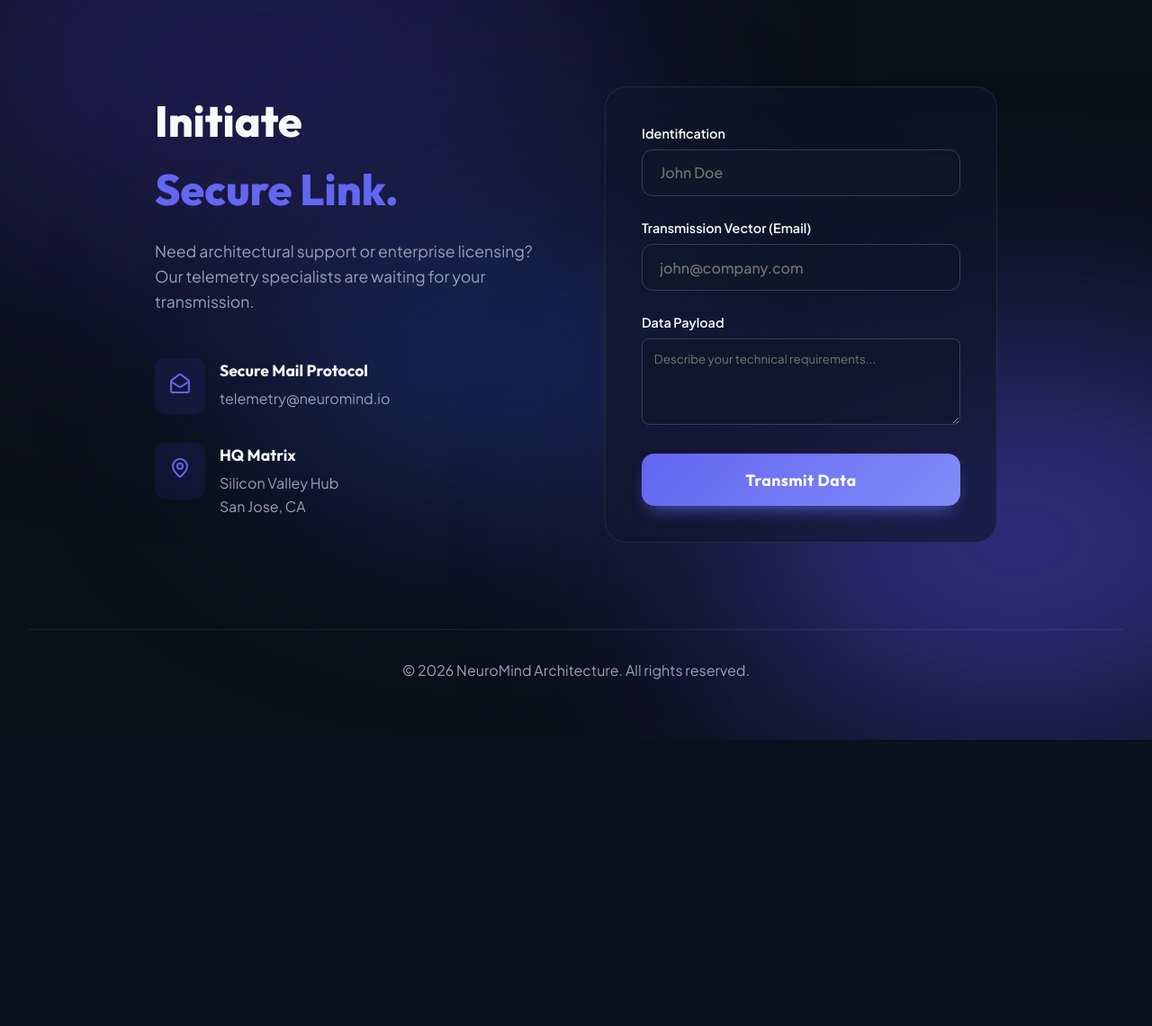
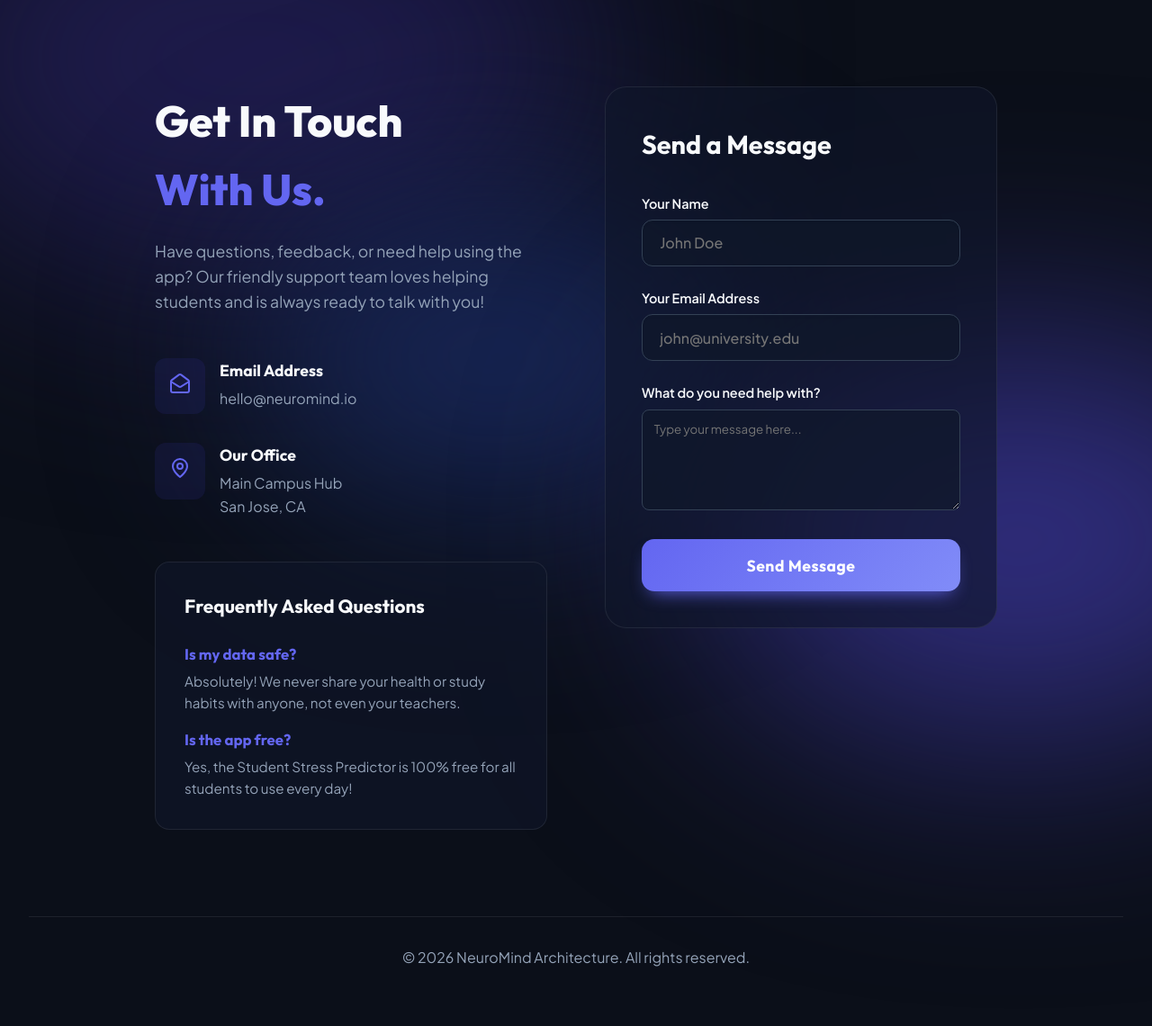
Before and after one commit to divgandhi179-pixel/Student_stress_predictor, a Flask app: page /contact in a window 1280 px wide. Shown: the part 107-1247 px from the top of the page at 90% size. Before the commit the page ends 929 px from the top, so only its background shows below. Run offline with Flask 3, Linux system fonts and the light colour scheme.

Commit message:
refactor: simplify copy-writing and remove overly technical jargon, expand page content with FAQs

```diff
--- a/templates/contact.html
+++ b/templates/contact.html
@@ -17,21 +17,21 @@
         <!-- Info Column -->
         <div>
             <h1 style="font-size: 3rem; font-weight: 800; margin-bottom: 1rem;">
-                Initiate <br/>
-                <span style="color: var(--primary);">Secure Link.</span>
+                Get In Touch <br/>
+                <span style="color: var(--primary);">With Us.</span>
             </h1>
             <p style="color: var(--text-muted); font-size: 1.1rem; margin-bottom: 3rem; line-height: 1.6;">
-                Need architectural support or enterprise licensing? Our telemetry specialists are waiting for your transmission.
+                Have questions, feedback, or need help using the app? Our friendly support team loves helping students and is always ready to talk with you!
             </p>
 
-            <div style="display: flex; flex-direction: column; gap: 2rem;">
+            <div style="display: flex; flex-direction: column; gap: 2rem; margin-bottom: 3rem;">
                 <div style="display: flex; gap: 1rem; align-items: flex-start;">
                     <div style="background: rgba(79, 70, 229, 0.1); padding: 1rem; border-radius: 12px; color: var(--primary);">
                         <svg xmlns="http://www.w3.org/2000/svg" width="24" height="24" viewBox="0 0 24 24" fill="none" stroke="currentColor" stroke-width="2" stroke-linecap="round" stroke-linejoin="round"><path d="M21.2 8.4c.5.38.8.97.8 1.6v10a2 2 0 0 1-2 2H4a2 2 0 0 1-2-2V10a2 2 0 0 1 .8-1.6l8-6a2 2 0 0 1 2.4 0l8 6Z"/><path d="m22 10-8.97 5.7a1.94 1.94 0 0 1-2.06 0L2 10"/></svg>
                     </div>
                     <div>
-                        <h4 style="margin: 0 0 0.25rem 0; font-size: 1.1rem;">Secure Mail Protocol</h4>
-                        <p style="margin: 0; color: var(--text-muted);">telemetry@neuromind.io</p>
+                        <h4 style="margin: 0 0 0.25rem 0; font-size: 1.1rem;">Email Address</h4>
+                        <p style="margin: 0; color: var(--text-muted);">hello@neuromind.io</p>
                     </div>
                 </div>
 
@@ -40,30 +40,44 @@
                         <svg xmlns="http://www.w3.org/2000/svg" width="24" height="24" viewBox="0 0 24 24" fill="none" stroke="currentColor" stroke-width="2" stroke-linecap="round" stroke-linejoin="round"><path d="M20 10c0 6-8 12-8 12s-8-6-8-12a8 8 0 0 1 16 0Z"/><circle cx="12" cy="10" r="3"/></svg>
                     </div>
                     <div>
-                        <h4 style="margin: 0 0 0.25rem 0; font-size: 1.1rem;">HQ Matrix</h4>
-                        <p style="margin: 0; color: var(--text-muted);">Silicon Valley Hub<br/>San Jose, CA</p>
+                        <h4 style="margin: 0 0 0.25rem 0; font-size: 1.1rem;">Our Office</h4>
+                        <p style="margin: 0; color: var(--text-muted);">Main Campus Hub<br/>San Jose, CA</p>
                     </div>
+                </div>
+            </div>
+
+            <!-- New FAQ Section to make the page longer -->
+            <div style="background: var(--surface-color); border: 1px solid var(--border-color); padding: 2rem; border-radius: 16px; box-shadow: var(--shadow-sm);">
+                <h3 style="font-size: 1.3rem; margin-bottom: 1.5rem; color: var(--text-main);">Frequently Asked Questions</h3>
+                <div style="margin-bottom: 1rem;">
+                    <h4 style="color: var(--primary); font-size: 1.05rem; margin-bottom: 0.25rem;">Is my data safe?</h4>
+                    <p style="color: var(--text-muted); font-size: 0.95rem;">Absolutely! We never share your health or study habits with anyone, not even your teachers.</p>
+                </div>
+                <div>
+                    <h4 style="color: var(--primary); font-size: 1.05rem; margin-bottom: 0.25rem;">Is the app free?</h4>
+                    <p style="color: var(--text-muted); font-size: 0.95rem;">Yes, the Student Stress Predictor is 100% free for all students to use every day!</p>
                 </div>
             </div>
         </div>
 
         <!-- Form Column -->
-        <div style="background: var(--surface-color); border: 1px solid var(--border-color); padding: 2.5rem; border-radius: 24px; box-shadow: var(--shadow-sm);">
-            <form onsubmit="event.preventDefault(); alert('Transmission queued successfully.');">
+        <div style="background: var(--surface-color); border: 1px solid var(--border-color); padding: 2.5rem; border-radius: 24px; box-shadow: var(--shadow-sm); position: sticky; top: 120px;">
+            <h3 style="font-size: 1.8rem; margin-bottom: 2rem; color: var(--text-main);">Send a Message</h3>
+            <form onsubmit="event.preventDefault(); alert('Message sent successfully! We will get back to you soon.');">
                 <div class="input-group" style="margin-bottom: 1.5rem;">
-                    <label>Identification</label>
+                    <label>Your Name</label>
                     <input type="text" placeholder="John Doe" required>
                 </div>
                 <div class="input-group" style="margin-bottom: 1.5rem;">
-                    <label>Transmission Vector (Email)</label>
-                    <input type="email" placeholder="john@company.com" required>
+                    <label>Your Email Address</label>
+                    <input type="email" placeholder="john@university.edu" required>
                 </div>
                 <div class="input-group" style="margin-bottom: 2rem;">
-                    <label>Data Payload</label>
-                    <textarea placeholder="Describe your technical requirements..." rows="4" style="width: 100%; padding: 0.8rem; background: var(--input-bg); border: 1px solid var(--border-solid); border-radius: 8px; color: var(--text-main); font-family: inherit; resize: vertical;" required></textarea>
+                    <label>What do you need help with?</label>
+                    <textarea placeholder="Type your message here..." rows="5" style="width: 100%; padding: 0.8rem; background: var(--input-bg); border: 1px solid var(--border-solid); border-radius: 8px; color: var(--text-main); font-family: inherit; resize: vertical;" required></textarea>
                 </div>
                 <button type="submit" class="glow-button" style="width: 100%;">
-                    <span>Transmit Data</span>
+                    <span>Send Message</span>
                 </button>
             </form>
         </div>
--- a/templates/navbar.html
+++ b/templates/navbar.html
@@ -12,6 +12,7 @@
 
         {% if current_user.is_authenticated %}
             <a href="{{ url_for('report') }}" style="color: var(--text-muted); text-decoration: none;">Analytics</a>
+            <a href="{{ url_for('profile') }}" style="color: var(--text-muted); text-decoration: none;">Profile Settings</a>
             <a href="{{ url_for('logout') }}" style="padding: 0.5rem 1rem; background: var(--secondary); color: var(--text-main); border-radius: 6px; text-decoration: none; transition: 0.2s;">Logout</a>
         {% else %}
             <a href="{{ url_for('login') }}" style="padding: 0.5rem 1rem; background: var(--primary); color: #fff; border-radius: 6px; text-decoration: none; transition: 0.2s; box-shadow: 0 4px 10px rgba(79, 70, 229, 0.3);">Login / Sign Up</a>
```
Also changed, not shown: templates/about.html (+12 -9 lines), templates/home.html (+31 -11 lines).
